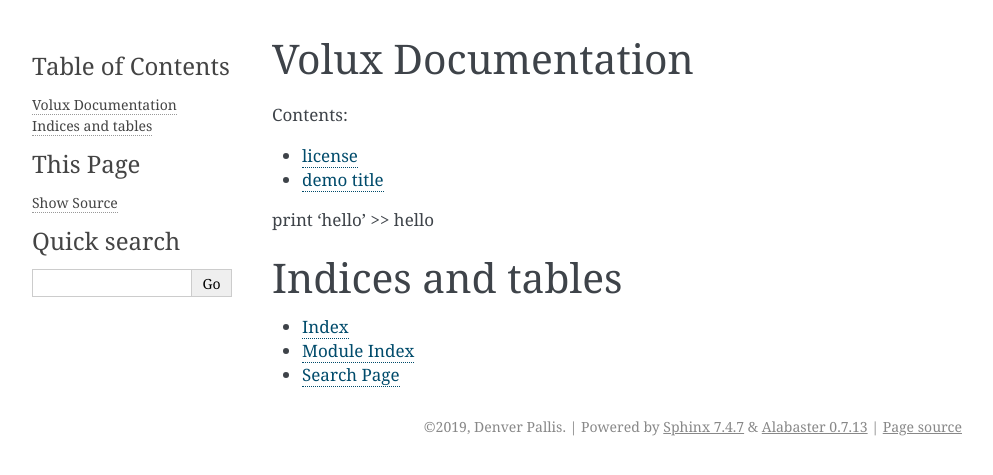
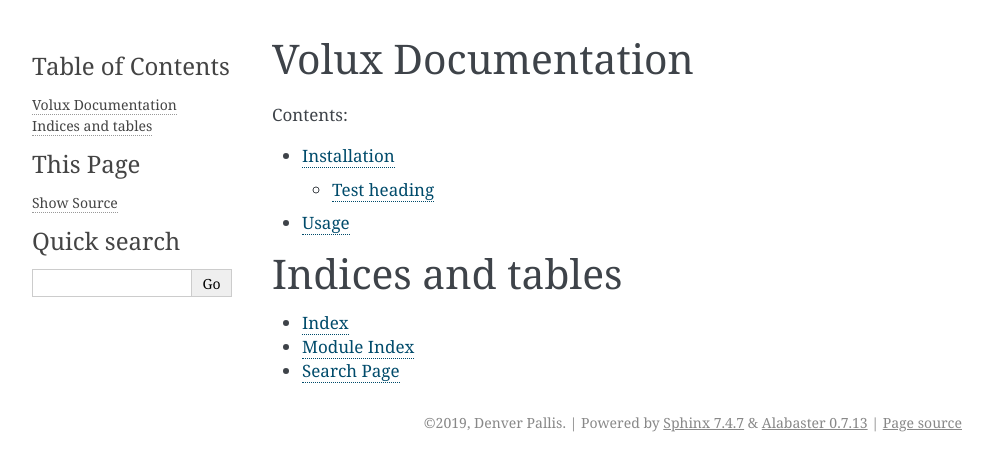
Before and after one commit to DrTexx/Volux, a Sphinx documentation site: the page built from docs/source/index.rst, in a window 1280 px wide. Shown: the top 475 px of the page, without its empty margins (148-1141 px from the left). Built offline with Sphinx 7.4.7, drawn with Linux system fonts in a browser that asks for light colours.

Commit message:
update docs

```diff
--- a/docs/source/help.rst
+++ /dev/null
@@ -1,2 +0,0 @@
-demo title
-==========
--- a/docs/source/index.rst
+++ b/docs/source/index.rst
@@ -10,14 +10,8 @@
    :maxdepth: 2
    :caption: Contents:
 
-   license
-   help
-
-
-print 'hello'
->> hello
-
-
+   installation
+   usage
 
 Indices and tables
 ==================
--- /dev/null
+++ b/docs/source/installation.rst
@@ -0,0 +1,5 @@
+Installation
+============
+
+Test heading
+^^^^^^^^^^^^
--- a/docs/source/license.rst
+++ /dev/null
@@ -1,2 +0,0 @@
-license
-=======
--- /dev/null
+++ b/docs/source/usage.rst
@@ -0,0 +1,2 @@
+Usage
+=====
```
